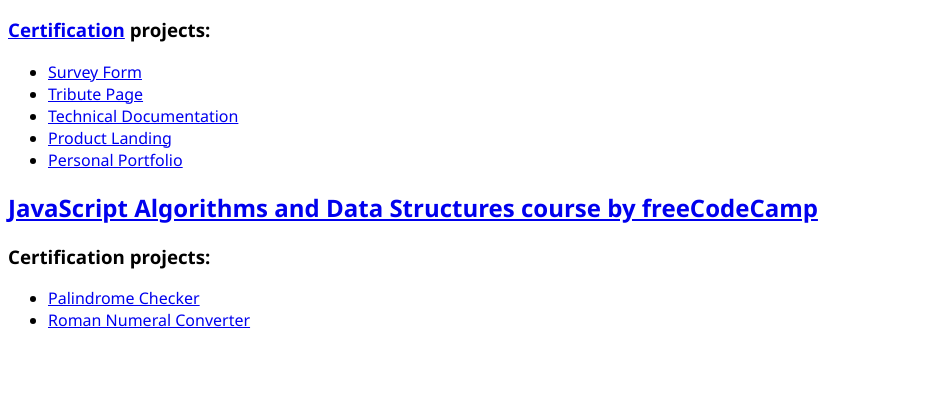
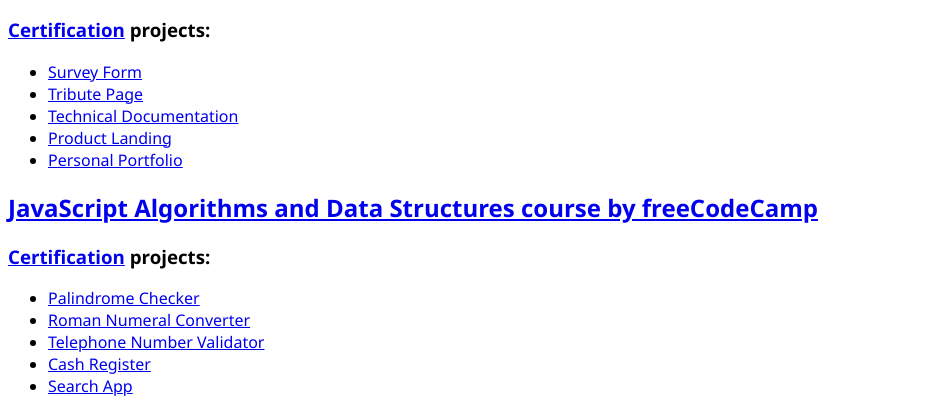
Before and after one commit to LUKASZ-JK/LUKASZ-JK, a plain HTML site: page index.html in a window 1280 px wide. Shown: the part 488-901 px from the top of the page, without its empty margins (0-950 px from the left). Before the commit the page ends 835 px from the top, so only its background shows below. Drawn offline with Linux system fonts and the light colour scheme.

Commit message:
Updated projects and added JS certification.

```diff
--- a/index.html
+++ b/index.html
@@ -33,11 +33,14 @@
             <a href="https://www.freecodecamp.org/learn/javascript-algorithms-and-data-structures-v8/" target="_blank">JavaScript Algorithms and Data Structures course by freeCodeCamp</a>
          </h2>
          <h3>
-            Certification projects:
+            <a href="https://www.freecodecamp.org/certification/LUKASZ-JK/javascript-algorithms-and-data-structures-v8" target="_blank">Certification</a> projects:
          </h3>
             <ul>
                <li><a href="https://lukasz-jk.github.io/FCC-PalindromeChecker/" target="_blank">Palindrome Checker</a></li>
                <li><a href="https://lukasz-jk.github.io/FCC-RomanNumeralConverter/" target="_blank">Roman Numeral Converter</a></li>
+               <li><a href="https://lukasz-jk.github.io/FCC-TelephoneNumberValidator/" target="_blank">Telephone Number Validator</a></li>
+               <li><a href="https://lukasz-jk.github.io/FCC-CashRegister/" target="_blank">Cash Register</a></li>
+               <li><a href="https://lukasz-jk.github.io/FCC-SearchApp" target="_blank">Search App</a></li>
             </ul>
    </main>
 </body>
```
